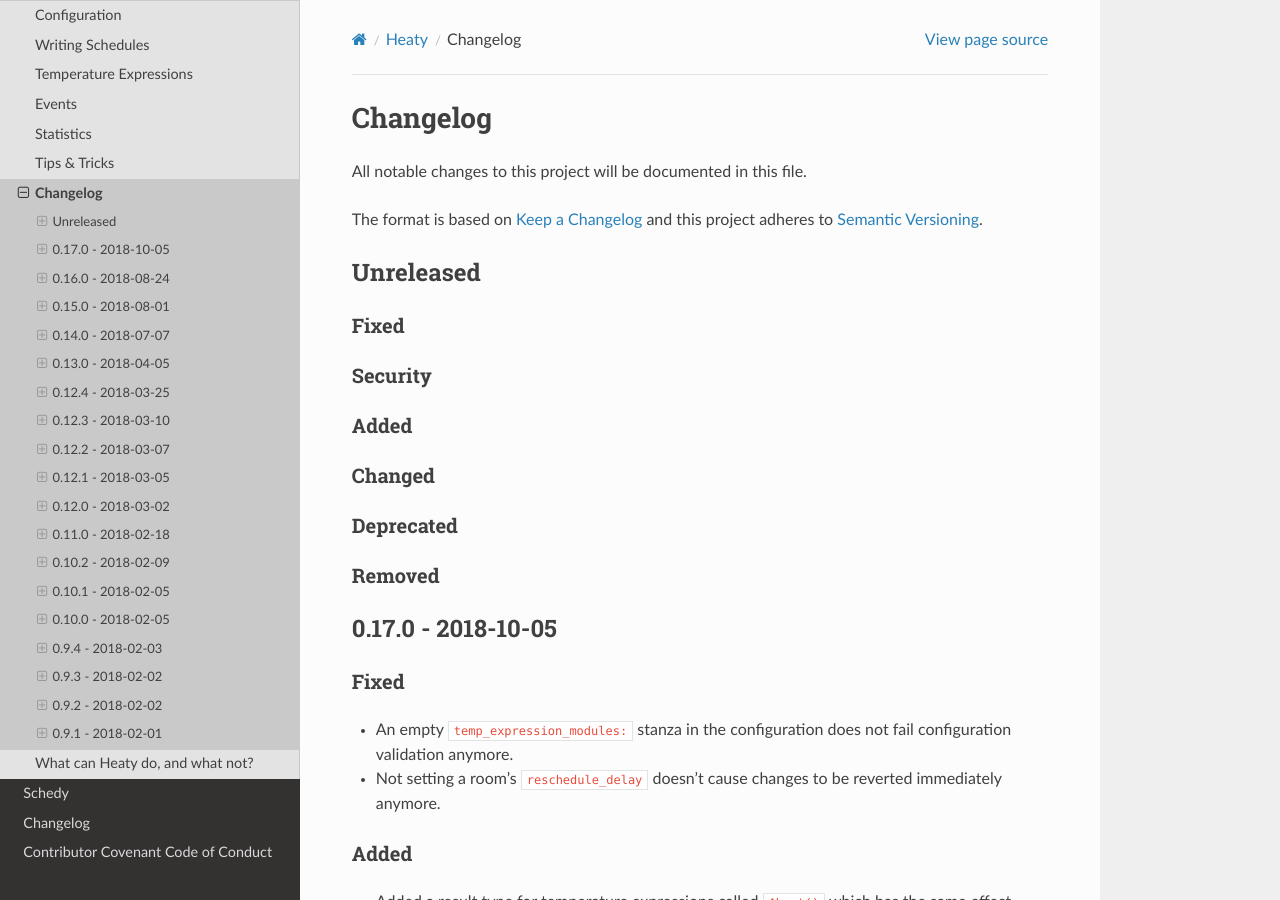
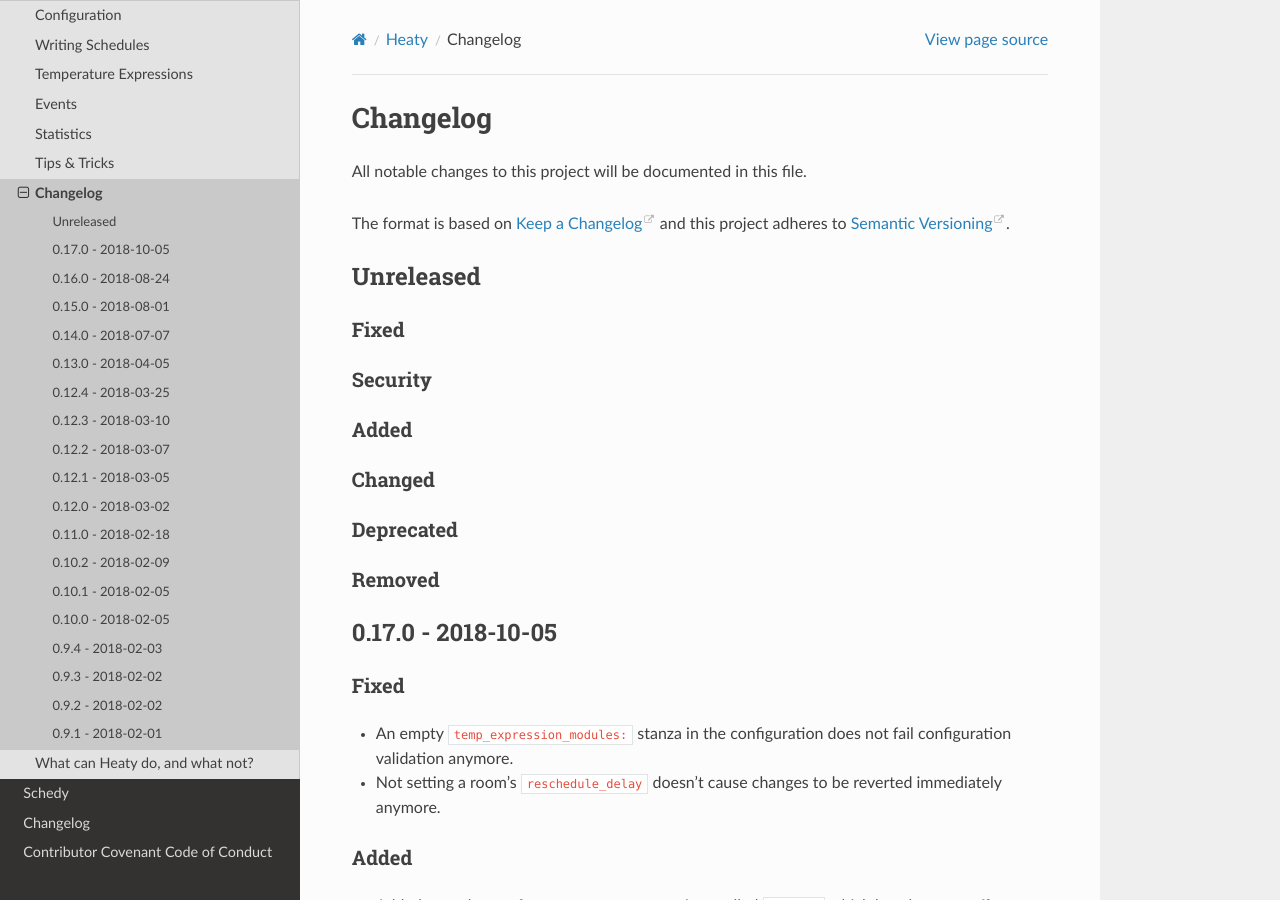
Before and after one commit to bob1de/hass-apps, a Sphinx documentation site: the page built from docs/apps/heaty/CHANGELOG.md, in a window 1280 px wide and 900 px high. Built offline with Sphinx 7.4.7 and the Read the Docs theme 2.0.0, drawn with Linux system fonts in a browser that asks for light colours; the version number could not be read and is left out.

Commit message:
Limit sidebar navigation depth to 3 and mark external links in docs

```diff
--- a/docs/conf.py
+++ b/docs/conf.py
@@ -88,6 +88,10 @@
 # documentation.
 #
 # html_theme_options = {}
+html_theme_options = {
+    'navigation_depth': 3,
+    'style_external_links': True,
+}
 
 # Add any paths that contain custom static files (such as style sheets) here,
 # relative to this directory. They are copied after the builtin static files,
```
